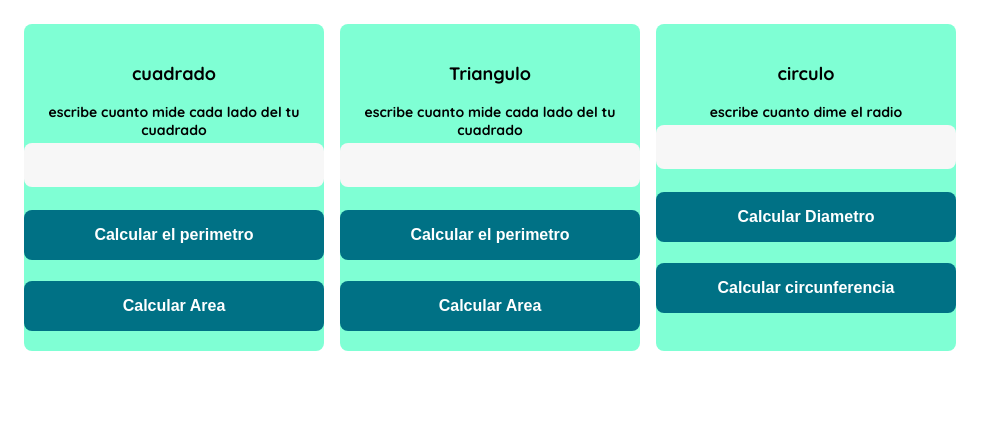
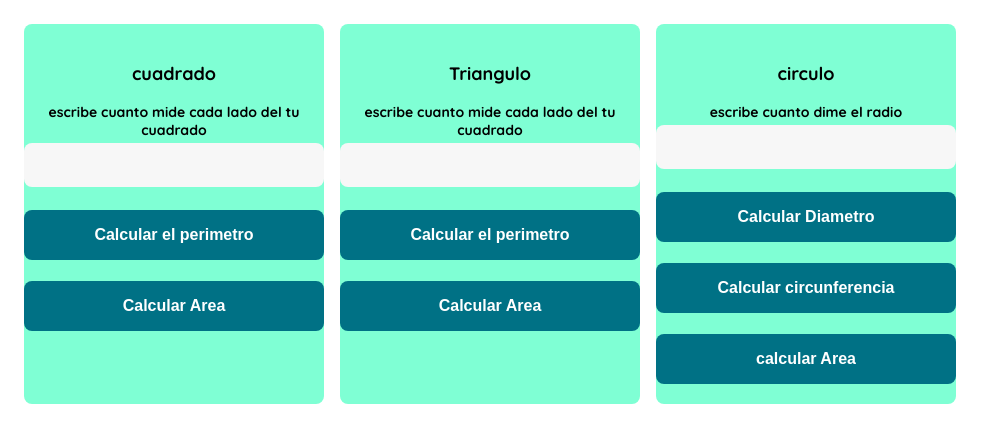
Before and after one commit to dampDev/cursosplatzi, a plain HTML site: page practico-javascritp/cal-geometricas.html in a window 1280 px wide. Shown: the part 83-526 px from the top of the page, without its empty margins (0-995 px from the left). Drawn offline with Linux system fonts and the light colour scheme.

Commit message:
agragamos funcion calculo area circulo

```diff
--- a/practico-javascritp/cal-geometricas.html
+++ b/practico-javascritp/cal-geometricas.html
@@ -61,7 +61,7 @@
                         <input id="inputCirculo"type="number" class="input">
                         <button type="button" onclick="calcularDiametroCirculo()" class="primary-button">Calcular Diametro</button>
                         <button type="button" onclick="calcularCircunferenciaCirculo()" class="primary-button">Calcular circunferencia</button>
-
+                        <button type="button" onclick="calcularAreaCirculo()" class="primary-button">calcular Area</button>
                         </form>
             </div>
         </div>
--- a/practico-javascritp/figuras.js
+++ b/practico-javascritp/figuras.js
@@ -105,9 +105,17 @@ function calcularDiametroCirculo(){
 }
 
 function calcularCircunferenciaCirculo(){
-    const input = document.getElementById("inputCirculo")
+    const input = document.getElementById("inputCirculo");
     const value = input.value;
 
     const circunferencia = circunferenciaCirculo(value);
     alert(circunferencia);
 }
+
+function calcularAreaCirculo(){
+    const input = document.getElementById("inputCirculo");
+    const value = input.value;
+
+    const area = areaCirculo(value);
+    alert(area);
+}
```
